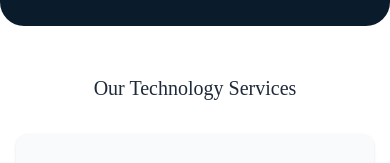
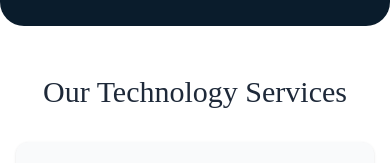
Before and after one commit to Seenusharmma/WebTech, a React (Vite) app in the folder frontend/: page / in a window 390 px wide. Shown: the part 581-744 px from the top of the page. Built offline with nearby package versions, Linux system fonts and the light colour scheme.

Commit message:
update Home section

```diff
--- a/frontend/src/Components/HeroSection.jsx
+++ b/frontend/src/Components/HeroSection.jsx
@@ -67,7 +67,7 @@ const HeroSection = () => {
       {/* Bottom Content Section */}
       {/* Bottom Content Section */}
       <div className="bg-white text-center px-4 sm:px-6 py-12">
-        <h2 className="text-xl sm:text-2xl md:text-3xl font-semibold text-gray-800 mb-8">
+        <h2 className="text-3xl sm:text-2xl md:text-3xl font-semibold text-gray-800 mb-8">
           Our Technology Services
         </h2>
 
```
